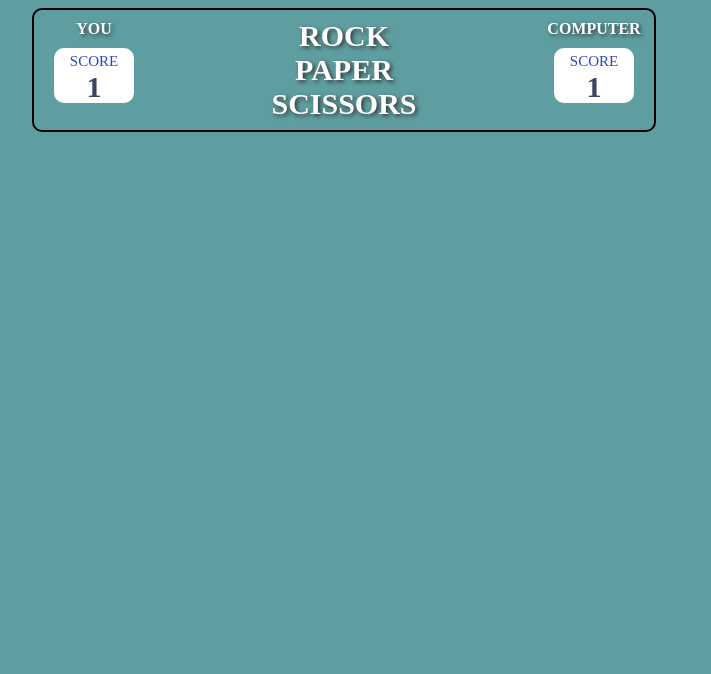
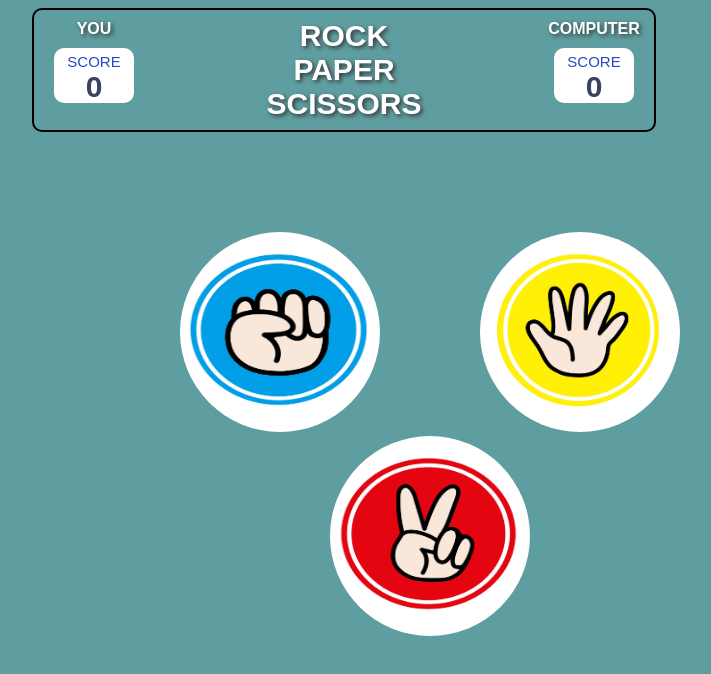
Before and after one commit to Simba-Ndewere/rock-paper-scissors, a plain HTML site: page index.html in a window 1280 px wide. Shown: the whole page, without its empty margins (296-1007 px from the left). Drawn offline with Linux system fonts and the light colour scheme.

Commit message:
add rock paper scissors icons to html

```diff
--- a/index.css
+++ b/index.css
@@ -25,6 +25,7 @@ body {
     flex-direction: column;
     width: 100px;
     align-items: center;
+    font-family: sans-serif;
 }
 
 .computerScore {
@@ -43,6 +44,7 @@ body {
     font-size: 30px;
     font-weight: bolder;
     text-shadow: 2px 2px 4px #333;
+    font-family: sans-serif;
 }
 
 .scoreNum {
@@ -74,3 +76,29 @@ body {
 .card {
     color: #2A46C0;
 }
+
+.hands {
+    display: flex;
+    margin-top: 100px;
+    height: 400px;
+    width: 500px;
+    margin-left: 37%;
+    display: flex;
+    flex-direction: column;
+}
+
+.handsTop {
+    display: flex;
+    justify-content: space-between;
+}
+
+.handsBottom {
+    display: flex;
+    justify-content: center;
+}
+
+.hands img {
+    height: 200px;
+    width: 200px;
+    border-radius: 100px;
+}
--- a/index.html
+++ b/index.html
@@ -17,7 +17,7 @@
                 <div class="score">YOU</div>
                 <div class="scoreNum">
                     <div class="card">SCORE</div>
-                    <div class="num">1</div>
+                    <div class="num">0</div>
                 </div>
             </div>
             <div class="name">
@@ -29,11 +29,25 @@
                 <div class="score">COMPUTER</div>
                 <div class="scoreNum">
                     <div class="card">SCORE</div>
-                    <div class="num">1</div>
+                    <div class="num">0</div>
                 </div>
             </div>
         </div>
-        <div class="hands"></div>
+        <div class="hands">
+            <div class="handsTop">
+                <div class="rock">
+                    <img src="icons/rock.jpeg" alt="rock icon">
+                </div>
+                <div class="paper">
+                    <img src="icons/paper.jpeg" alt="rock icon">
+                </div>
+            </div>
+            <div class="handsBottom">
+                <div class="scissors">
+                    <img src="icons/scissors.jpeg" alt="rock icon">
+                </div>
+            </div>
+        </div>
         <div class="rules"></div>
     </div>
 </body>
```
Also changed, not shown: icons/paper.jpeg (added), icons/rock.jpeg (added), icons/scissors.jpeg (added).
